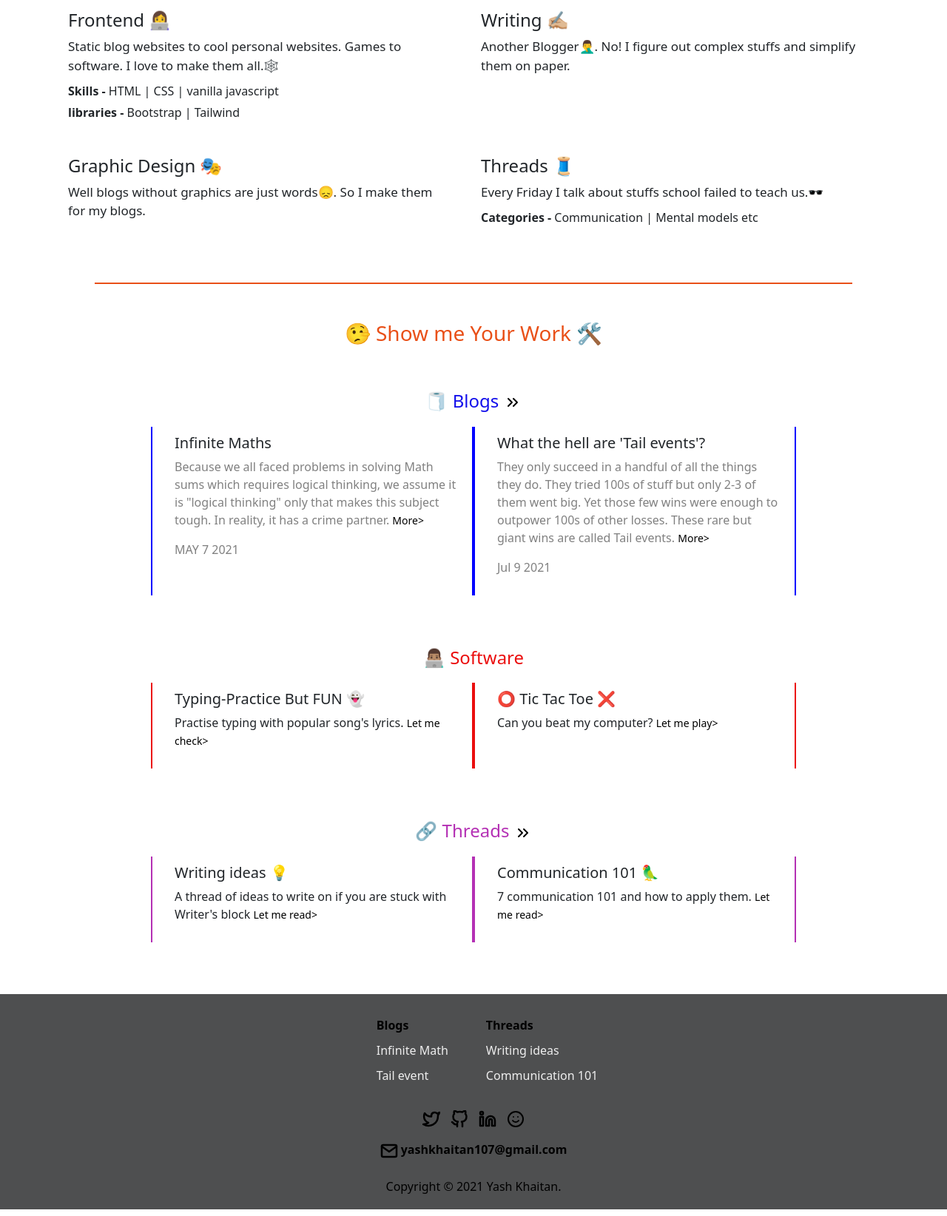
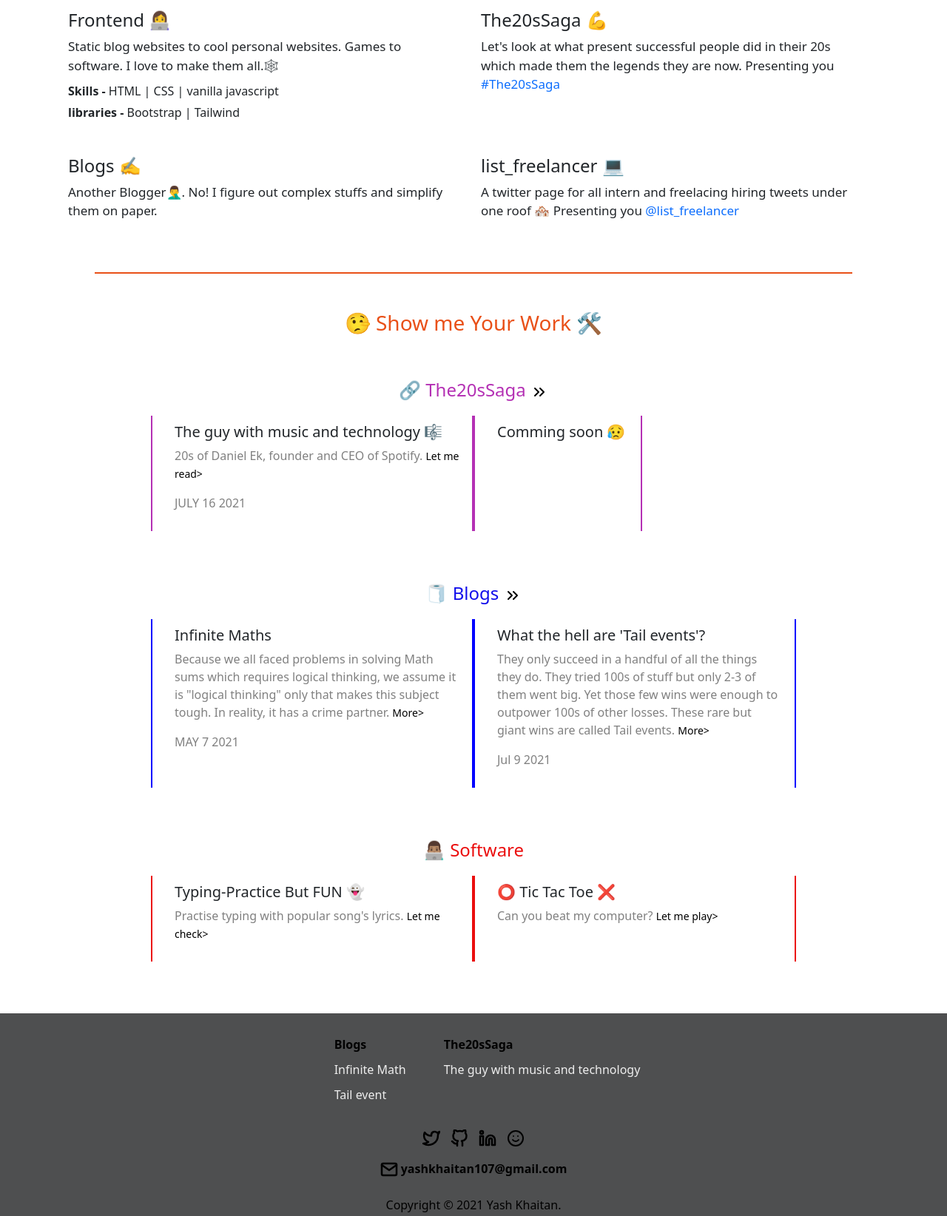
Before and after one commit to yash-khaitan/yash-khaitan.github.io, a plain HTML site: page index.html in a window 1280 px wide. Shown: the part 763-2407 px from the top of the page at 74% size. Drawn offline with nearby package versions, Linux system fonts and the light colour scheme.

Commit message:
added the20sSaga

```diff
--- a/index.html
+++ b/index.html
@@ -21,7 +21,7 @@
   <body>
     <!-- header =========================================================================================================================== -->
 
-    <header>
+    <header id="top">
       <nav class="navbar navbar-expand-lg navbar-light">
         <!-- bg-light -->
         <div class="container-fluid">
@@ -65,7 +65,7 @@
 
 <!-- books =========================================================================================================================== -->
 
-    <section class="books">
+    <section class="books" >
       <h3 class="text-center">😃 Favourite Books 📚</h3>
       <div class="container text-center">
         <b>
@@ -93,7 +93,7 @@
     <div class="About">
       <h3 class="text-center">🤷‍♂️ Who the hell am I? 🤷‍♀️</h3>
       <div class="container d-Flex d-Flex-wrap">
-        <b>Front end freelancer </b> | <b>Author of <a href="https://twitter.com/yash_khaitan10/status/1416089302170099716" class="text-Deco-None">#The20sSaga</a> </b> | <b>Creator of <a href="https://twitter.com/list_freelancer?s=08" class="text-Deco-None ">@list_freelancer</a> twitter page</b>
+        <b>Front end freelancer </b> | <b>Author of <a href="https://twitter.com/yash_khaitan10/status/1416089302170099716" class="text-Deco-None">#The20sSaga</a> </b> | <b>Creator of <a href="https://twitter.com/list_freelancer?s=08" class="text-Deco-None " target="_blank">@list_freelancer</a> twitter page</b>
       </div>
     </div>
 
@@ -112,26 +112,27 @@
           <p><b>libraries -</b> Bootstrap | Tailwind</p>
         </div>
         <div class="Skill Skill-2 col-md-6">
-          <h4>Writing ✍🏼</h4>
+          <h4>The20sSaga 💪</h4>
+          <p class="stuff-text">
+            Let's look at what present successful people did in their 20s which made them the legends they are now.
+            Presenting you <a href="https://twitter.com/yash_khaitan10/status/1416089302170099716" class="text-Deco-None"> #The20sSaga</a>
+          </p>
+          <!-- <p><b>categories -</b></p> -->
+        </div>
+        <div class="Skill Skill-3 col-md-6">
+          <h4>Blogs ✍</h4>
           <p class="stuff-text">
             Another Blogger🤦‍♂️. No! I figure out complex stuffs and simplify them
             on paper.
           </p>
           <!-- <p><b>categories -</b></p> -->
         </div>
-        <div class="Skill Skill-3 col-md-6">
-          <h4>Graphic Design 🎭</h4>
+        <div class="Skill Skill-4 col-md-6">
+          <h4>list_freelancer 💻</h4>
           <p class="stuff-text">
-            Well blogs without graphics are just words😞. So I make them for my
-            blogs.
+           A twitter page for all intern and freelacing hiring tweets under one roof 🏘  Presenting you <a href="https://twitter.com/list_freelancer?s=08" class="text-Deco-None">@list_freelancer </a>
           </p>
-        </div>
-        <div class="Skill Skill-4 col-md-6">
-          <h4>Threads 🧵</h4>
-          <p class="stuff-text">
-            Every Friday I talk about stuffs school failed to teach us.🕶
-          </p>
-          <p><b>Categories -</b> Communication | Mental models etc</p>
+                    <!-- <p><b>Categories -</b> Communication | Mental models etc</p> -->
         </div>
       </div>
     </section>
@@ -140,6 +141,43 @@
 
     <section class="projects">
       <h3 class="text-center">🤥 Show me Your Work 🛠</h3>
+
+
+      <h4 class="text-center project-The20sSaga">
+        🔗 The20sSaga
+        <a href="https://twitter.com/yash_khaitan10/status/1416089302170099716"
+          ><img src="Icons/chevrons-right.svg" alt="all"
+        /></a>
+      </h4>
+      <div class="container The20sSaga d-Flex d-Flex-wrap">
+        <div class="T-project T-project1 col-md-6">
+          <h5>The guy with music and technology 🎼</h5>
+          <p>
+            20s of Daniel Ek, founder and CEO of Spotify.
+            <span
+              ><a
+                href="https://twitter.com/yash_khaitan10/status/1416089746741157889"
+                class="FullContent text-Deco-None"
+                >Let me read>
+              </a></span
+            >
+          </p>
+          <p class="font-weight-500">JULY 16 2021</p>
+        </div>
+        <div class="T-project T-project2 col-m d-6">
+          <h5>Comming soon 😥</h5>
+          <!-- <h5>The guy with skateboard and code 🛹</h5>
+          <p>
+            20s of Tobi Lutke, founder and CEO of Shopify.
+            <span
+            ><a href="*" class="FullContent text-Deco-None">
+              Let me read>
+            </a></span
+            >
+          </p>
+          <p class="font-weight-500">JULY 23 2021</p> -->
+        </div>
+      </div>
 
       <h4 class="text-center project-Blog">
         🧻 Blogs
@@ -211,38 +249,7 @@
           </p>
         </div>
       </div>
-      <h4 class="text-center project-Threads">
-        🔗 Threads
-        <a href="https://twitter.com/yash_khaitan10"
-          ><img src="Icons/chevrons-right.svg" alt=""
-        /></a>
-      </h4>
-      <div class="container Threads d-Flex d-Flex-wrap">
-        <div class="T-project T-project1 col-md-6">
-          <h5>Writing ideas 💡</h5>
-          <p>
-            A thread of ideas to write on if you are stuck with Writer's block
-            <span
-              ><a
-                href="https://twitter.com/yash_khaitan10/status/1408344181278318600"
-                class="FullContent text-Deco-None"
-                >Let me read>
-              </a></span
-            >
-          </p>
-        </div>
-        <div class="T-project T-project2 col-md-6">
-          <h5>Communication 101 🦜</h5>
-          <p>
-            7 communication 101 and how to apply them.
-            <span
-              ><a href="*" class="FullContent text-Deco-None">
-                Let me read>
-              </a></span
-            >
-          </p>
-        </div>
-      </div>
+
     </section>
 
 <!-- Footer ========================================================================================================================== -->
@@ -269,20 +276,20 @@
           </ul>
           <ul>
             <li>
-              <a href="" class="text-Deco-None PageLinksItem PageLinksItemHead"><b>Threads</b></a>
+              <a href="https://twitter.com/yash_khaitan10/status/1416089302170099716" class="text-Deco-None PageLinksItem PageLinksItemHead"><b>The20sSaga</b></a>
             </li>
             <li>
               <a
-                href="https://twitter.com/yash_khaitan10/status/1408344181278318600"
+                href="https://twitter.com/yash_khaitan10/status/1416089746741157889"
                 class="text-Deco-None PageLinksItem"
-                >Writing ideas</a
+                >The guy with music and technology</a
               >
             </li>
-            <li>
-              <a href="" class="text-Deco-None PageLinksItem"
-                >Communication 101</a
+            <!-- <li>
+              <a href="*" class="text-Deco-None PageLinksItem"
+                >The guy with skateboard and code </a
               >
-            </li>
+            </li> -->
           </ul>
           <!-- <ul>
             <li>
@@ -315,7 +322,7 @@
           >
             <img src="Icons/linkedin.svg" alt="linkedin" />
           </a>
-          <a href="*" class="text-Deco-None">
+          <a href="#top" class="text-Deco-None">
             <img src="Icons/smile.svg" alt="smile" />
           </a>
         </div>
--- a/style.css
+++ b/style.css
@@ -140,7 +140,7 @@ Projects -----------------------------------------------------------------------
 
 .Writing,
 .Software,
-.Threads {
+.The20sSaga {
   margin-bottom: 70px;
 }
 
@@ -161,7 +161,7 @@ Projects -----------------------------------------------------------------------
   padding: 10px 20px 10px 30px;
 }
 
-.W-project p {
+.W-project p , .T-project p, .S-project p {
   color: #808080;
 }
 
@@ -181,7 +181,7 @@ Projects -----------------------------------------------------------------------
   border-right: 2px solid rgb(235, 14, 14);
 }
 
-.project-Threads {
+.project-The20sSaga {
   color: rgb(180, 48, 180);
 }
 
```
